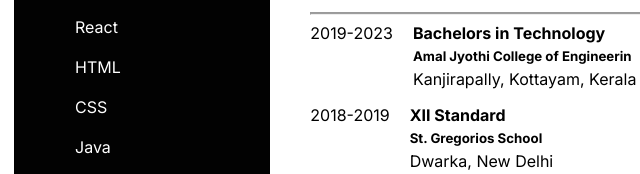
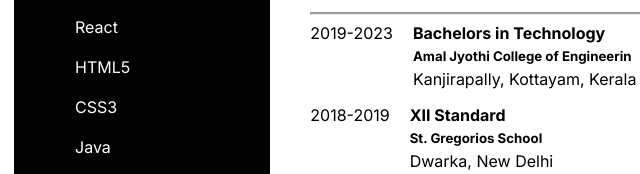
Before and after one commit to joelcr10/Resume-Joel-C-Raju, a plain HTML site: page index.html in a window 1280 px wide. Shown: the part 466-640 px from the top of the page, 242-882 px from the left. Drawn offline with Linux system fonts and the light colour scheme.

Commit message:
fix: html and css version

```diff
--- a/index.html
+++ b/index.html
@@ -19,8 +19,8 @@
                     <li>Photoshop</li>
                     <li>Figma</li>
                     <li>React</li>
-                    <li>HTML</li>
-                    <li>CSS</li>
+                    <li>HTML5</li>
+                    <li>CSS3</li>
                     <li>Java</li>
                     <li>Firebase</li>
                     <li>Flutter</li>
```
